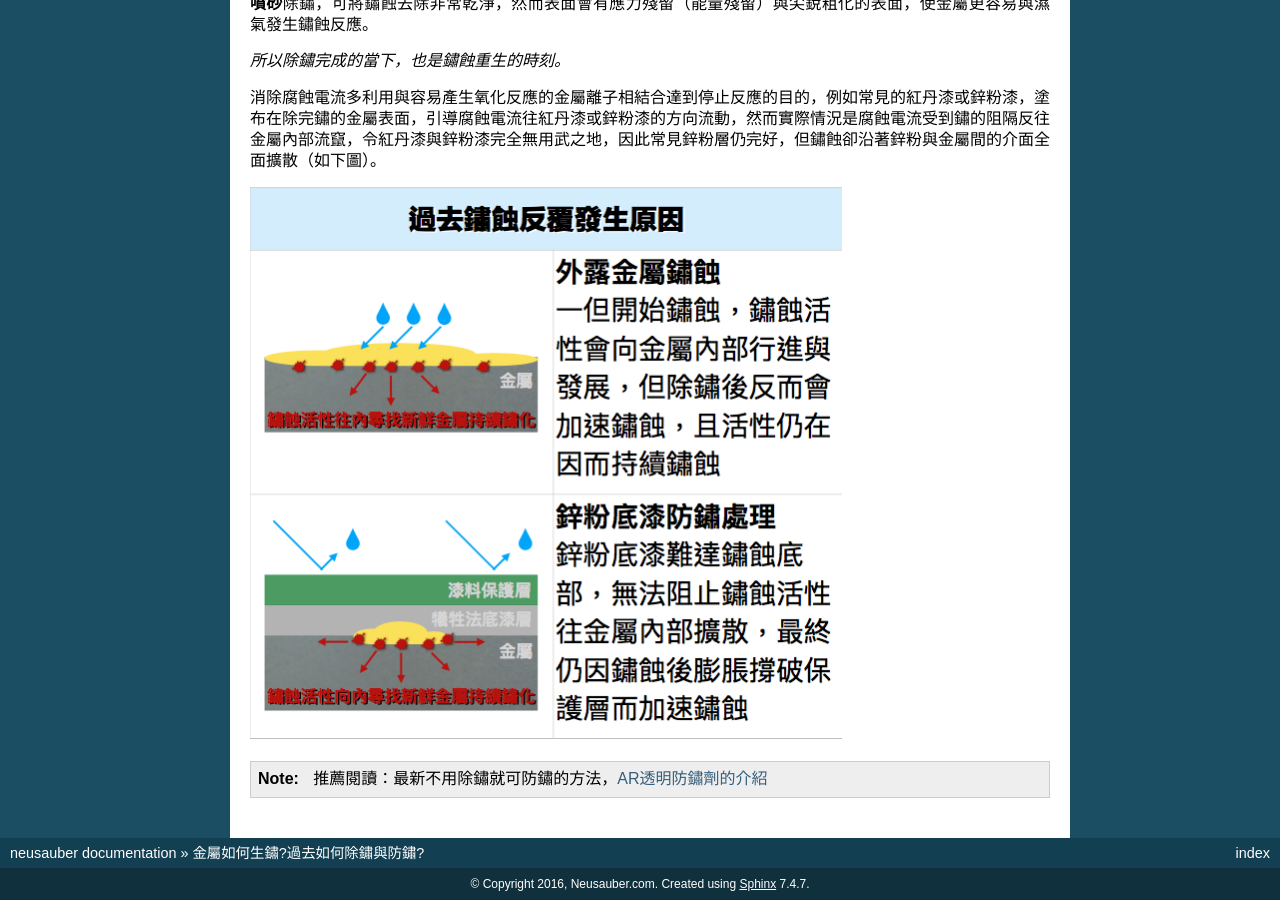
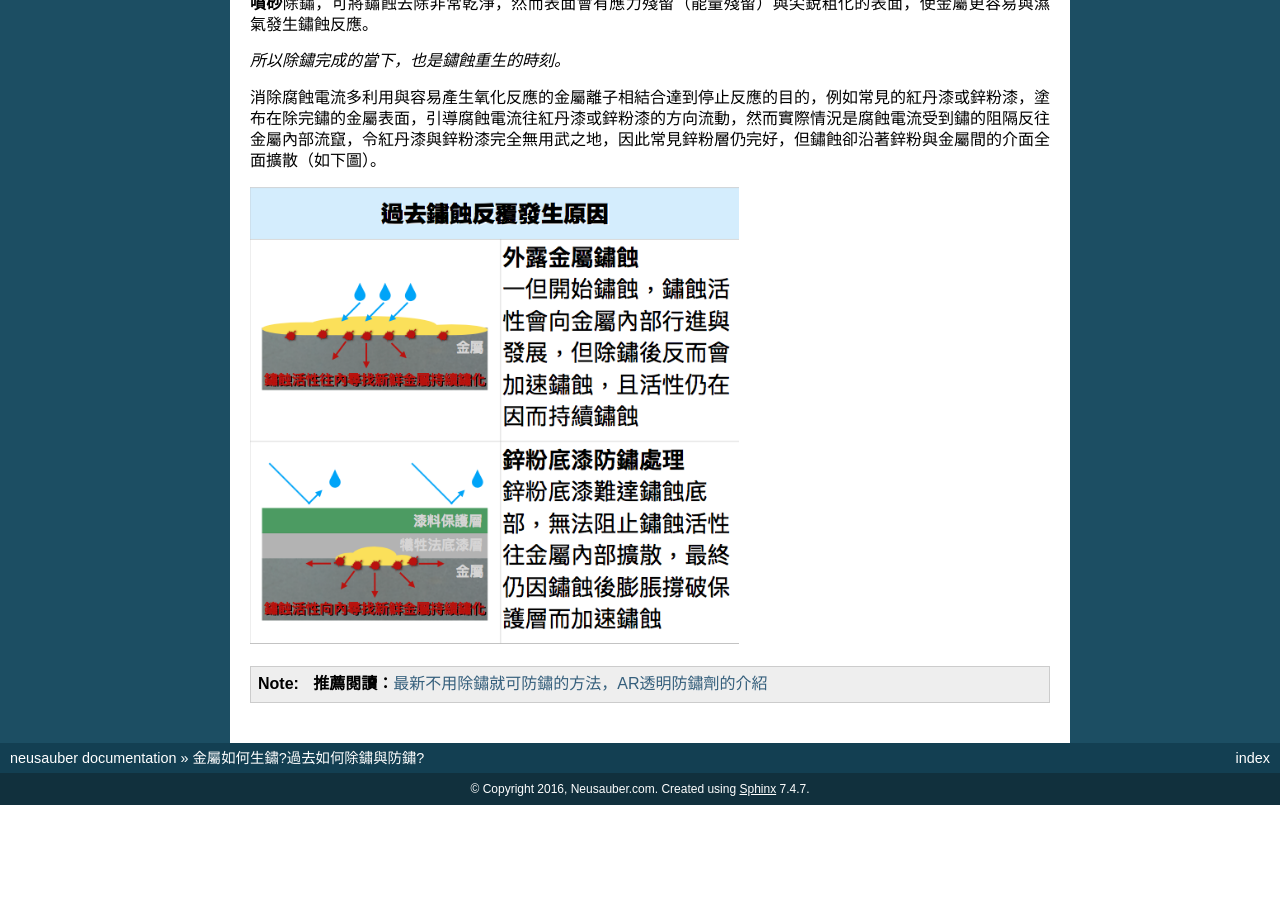
Before and after one commit to rexiap/neusauber, a Sphinx documentation site: the page built from docs/blogs/whyrust.rst, in a window 1280 px wide and 900 px high, scrolled down 1470 px. Built offline with Sphinx 7.4.7, drawn with Linux system fonts in a browser that asks for light colours; after the commit the page ends 2275 px from its top, so only the background shows below that.

Commit message:
Google Docs reST Editor@2019-3-11 13:27:36

```diff
--- a/docs/blogs/whyrust.rst
+++ b/docs/blogs/whyrust.rst
@@ -74,5 +76,5 @@
    :width: 525 px
 
 .. |IMG3| image:: static/金屬如何生鏽_3.png
-   :height: 552 px
-   :width: 592 px
+   :height: 457 px
+   :width: 489 px
```
Also changed, not shown: other parts of docs/blogs/whyrust.rst (+4 -2 lines).
